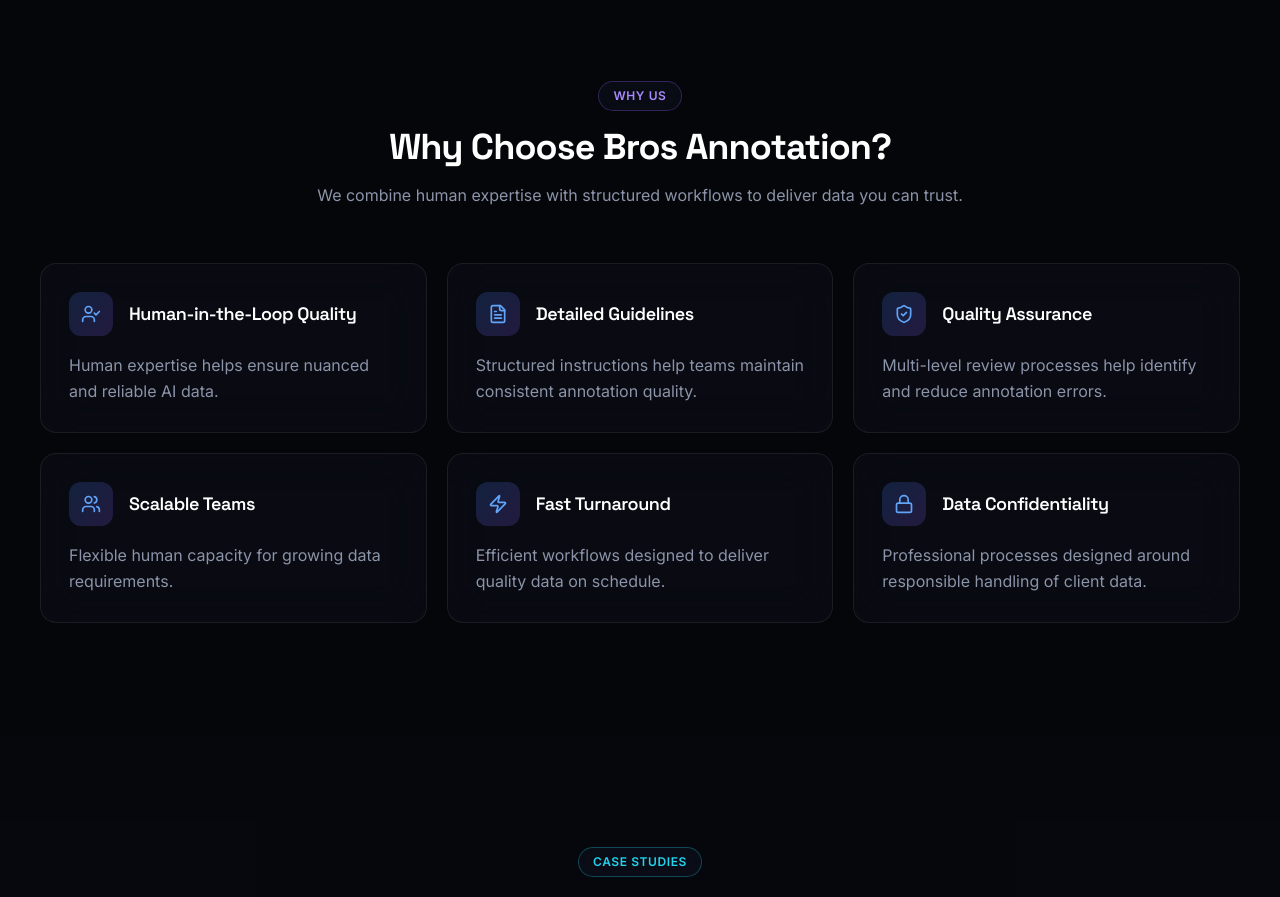
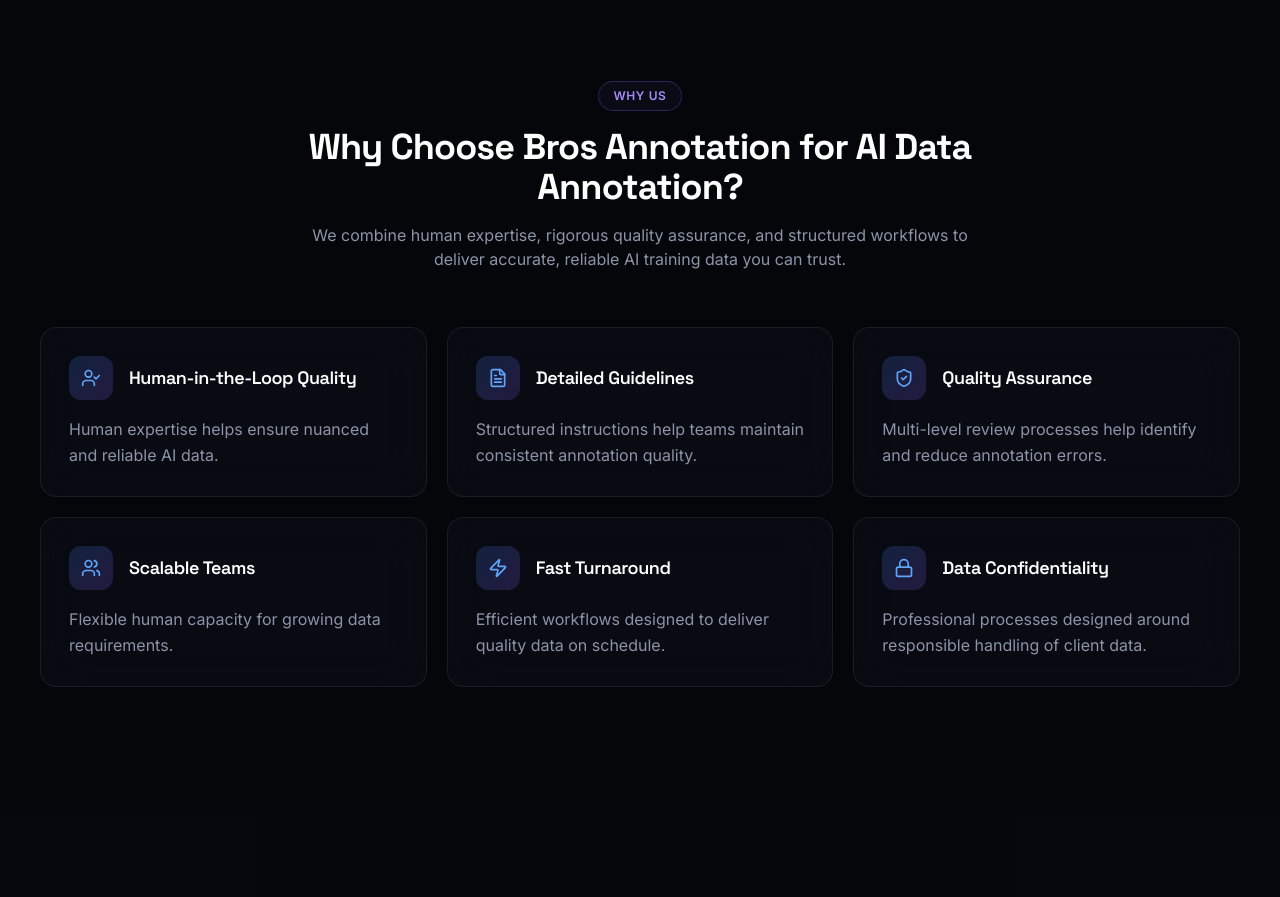
Before and after one commit to devansh211202/bros-annotation, a React (Vite) app: page / in a window 1280 px wide. Shown: the part 6040-6937 px from the top of the page. Built offline with nearby package versions, Linux system fonts and the light colour scheme.

Commit message:
Enhance messaging for Bros Annotation services
Updated the heading and paragraph to emphasize the quality of AI data annotation services.

```diff
--- a/src/components/WhyChooseUs.tsx
+++ b/src/components/WhyChooseUs.tsx
@@ -42,11 +42,11 @@
             Why Us
           </div>
           <h2 className="font-display text-3xl sm:text-4xl font-bold text-white mb-4">
-            Why Choose Bros Annotation?
+            Why Choose Bros Annotation for AI Data Annotation?
           </h2>
           <p className="text-text-muted">
-            We combine human expertise with structured workflows to deliver data
-            you can trust.
+            We combine human expertise, rigorous quality assurance, and structured
+            workflows to deliver accurate, reliable AI training data you can trust.
           </p>
         </div>
 
```
